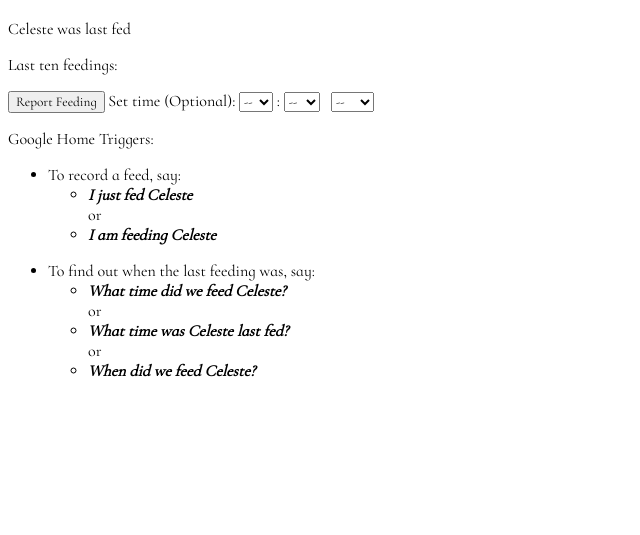
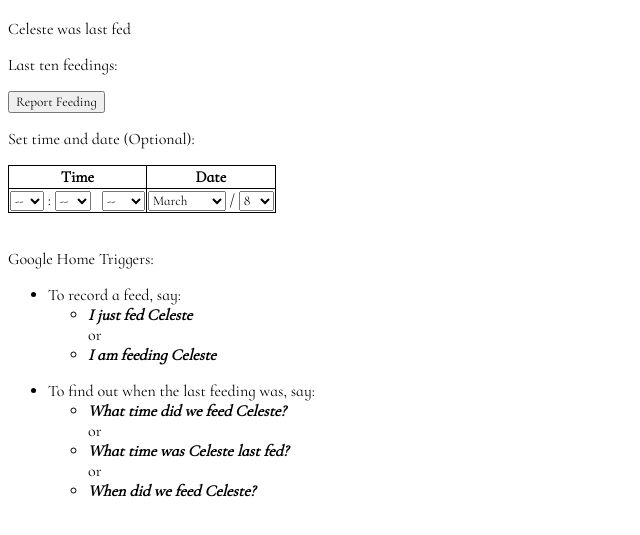
Before and after one commit to tofergregg/baby-feeding, a plain HTML site: page index.html in a window 1280 px wide. Shown: the part 63-598 px from the top of the page, without its empty margins (0-640 px from the left). Drawn offline with Linux system fonts and the light colour scheme; no server answers.

Commit message:
added manual time update

```diff
--- a/index.html
+++ b/index.html
@@ -9,17 +9,22 @@
         }
         table, th, td {
             border: 1px solid black;
+            border-collapse: collapse;
         }
         </style>
         <link href="https://fonts.googleapis.com/css?family=Cormorant+Infant&display=swap" rel="stylesheet">
     </head>
-    <body onload="last_ten()">
+    <body onload="init()">
         <h1>Celeste Feedings</h1>
 
         Celeste was last fed <span id="last-feed"></span>
         <p>Last ten feedings:</p>
         <p><div id="last-ten-feedings"></div></p>
-        <input type="submit" value="Report Feeding" onclick="report_feeding()"> Set time (Optional):
+        <input type="submit" value="Report Feeding" onclick="report_feeding()"> <p />
+    Set time and date (Optional):
+<table>
+    <th>Time</th><th>Date</th>
+    <tr><td>
 <select id="hour">
   <option value="--">--</option>
   <option value="1">1</option>
@@ -105,6 +110,60 @@
     <option value="AM">AM</option>
     <option value="PM">PM</option>
 </select>
+        </td>
+        <td>
+<select id="month">
+    <option value="1">January</option>
+    <option value="2">February</option>
+    <option value="3">March</option>
+    <option value="4">April</option>
+    <option value="5">May</option>
+    <option value="6">June</option>
+    <option value="7">July</option>
+    <option value="8">August</option>
+    <option value="9">September</option>
+    <option value="10">October</option>
+    <option value="11">November</option>
+    <option value="12">December</option>
+</select>
+/
+<select id="day">
+  <option value="1">1</option>
+  <option value="2">2</option>
+  <option value="3">3</option>
+  <option value="4">4</option>
+  <option value="5">5</option>
+  <option value="6">6</option>
+  <option value="7">7</option>
+  <option value="8">8</option>
+  <option value="9">9</option>
+  <option value="10">10</option>
+  <option value="11">11</option>
+  <option value="12">12</option>
+  <option value="13">13</option>
+  <option value="14">14</option>
+  <option value="15">15</option>
+  <option value="16">16</option>
+  <option value="17">17</option>
+  <option value="18">18</option>
+  <option value="19">19</option>
+  <option value="20">20</option>
+  <option value="21">21</option>
+  <option value="22">22</option>
+  <option value="23">23</option>
+  <option value="24">24</option>
+  <option value="25">25</option>
+  <option value="26">26</option>
+  <option value="27">27</option>
+  <option value="28">28</option>
+  <option value="29">29</option>
+  <option value="30">30</option>
+  <option value="31">31</option>
+</select>
+            </td></tr>
+</table>
+
+&nbsp;
 
 
 
@@ -130,6 +189,19 @@ Google Home Triggers:
 
 
     <script>
+        function init() {
+            last_ten();
+            set_date();
+        }
+
+        function set_date() {
+            const monthSelector = document.getElementById("month");
+            const daySelector = document.getElementById("day");
+            let now = new Date();
+            monthSelector.value = now.getMonth() + 1;
+            daySelector.value = now.getDate();
+        }
+
         function last_ten() {
             const last_ten_div = document.getElementById("last-ten-feedings");
             const last_feed_span = document.getElementById("last-feed");
@@ -159,8 +231,11 @@ function report_feeding() {
     const hour = document.getElementById("hour").value;
     const minute = document.getElementById("minute").value;
     const meridian = document.getElementById("meridian").value;
+    const month = document.getElementById("month").value;
+    const day = document.getElementById("day").value;
     if (hour != "--" && minute != "--" && meridian != "--") {
-        data = {"hour": hour, "minute":minute, "meridian":meridian};
+        data = {"hour": hour, "minute":minute, "meridian":meridian,
+                "month": month, "day": day};
     } else {
         data = {};
     }
```
Also changed, not shown: 2 other files.
